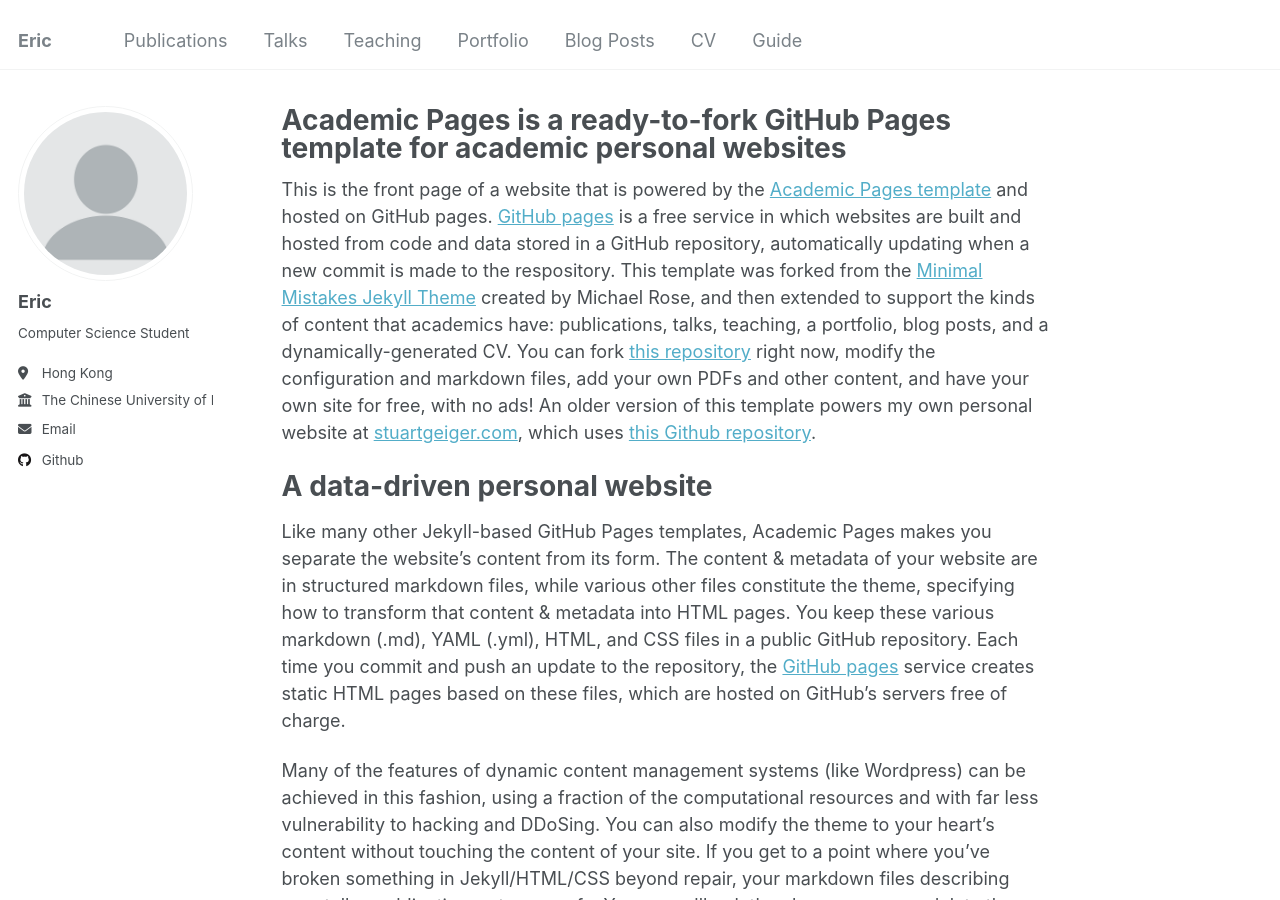
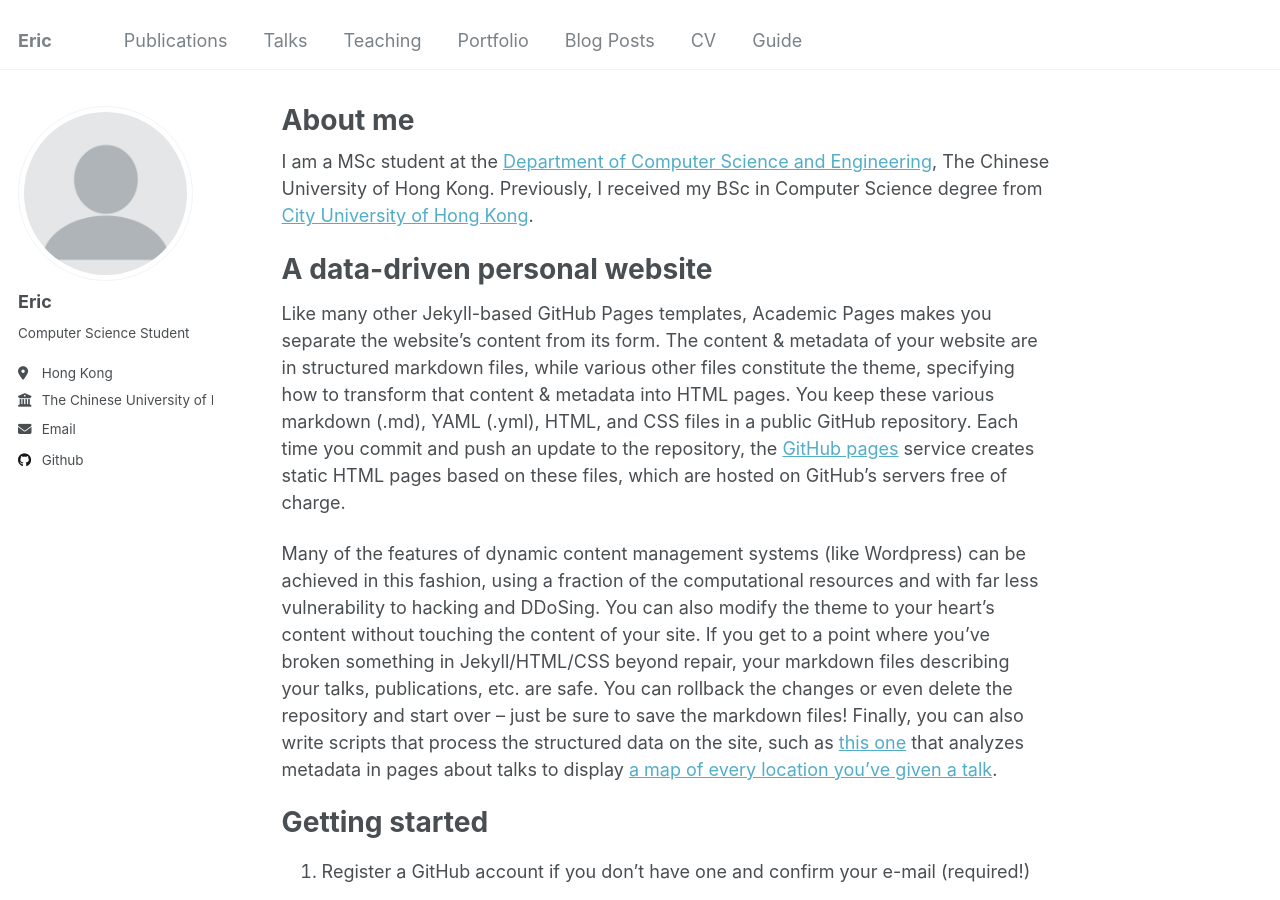
Before and after one commit to ericskh2/ericskh2.github.io, a Jekyll site: the page built from _pages/about.md, in a window 1280 px wide and 900 px high. Built offline with Jekyll 4.4.1, drawn with Linux system fonts in a browser that asks for light colours.

Commit message:
Update about.md

```diff
--- a/_pages/about.md
+++ b/_pages/about.md
@@ -1,13 +1,13 @@
 ---
 permalink: /
-title: "Academic Pages is a ready-to-fork GitHub Pages template for academic personal websites"
+title: "About me"
 author_profile: true
 redirect_from:
   - /about/
   - /about.html
 ---
 
-This is the front page of a website that is powered by the [Academic Pages template](https://github.com/academicpages/academicpages.github.io) and hosted on GitHub pages. [GitHub pages](https://pages.github.com) is a free service in which websites are built and hosted from code and data stored in a GitHub repository, automatically updating when a new commit is made to the respository. This template was forked from the [Minimal Mistakes Jekyll Theme](https://mmistakes.github.io/minimal-mistakes/) created by Michael Rose, and then extended to support the kinds of content that academics have: publications, talks, teaching, a portfolio, blog posts, and a dynamically-generated CV. You can fork [this repository](https://github.com/academicpages/academicpages.github.io) right now, modify the configuration and markdown files, add your own PDFs and other content, and have your own site for free, with no ads! An older version of this template powers my own personal website at [stuartgeiger.com](http://stuartgeiger.com), which uses [this Github repository](https://github.com/staeiou/staeiou.github.io).
+I am a MSc student at the [Department of Computer Science and Engineering]([https://pages.github.com](https://www.cse.cuhk.edu.hk/)), The Chinese University of Hong Kong. Previously, I received my BSc in Computer Science degree from [City University of Hong Kong](https://www.cityu.edu.hk/).
 
 A data-driven personal website
 ======
```
